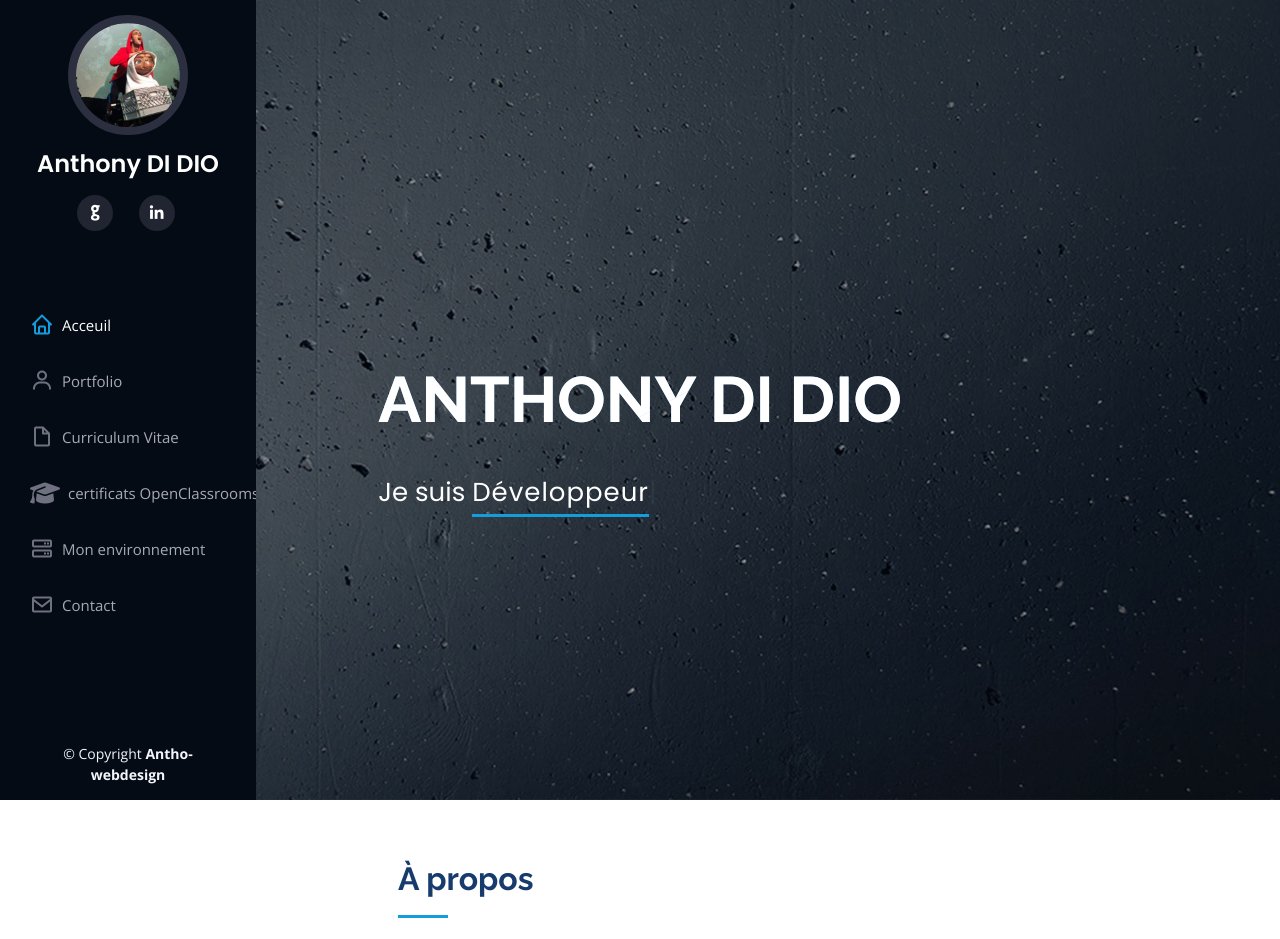
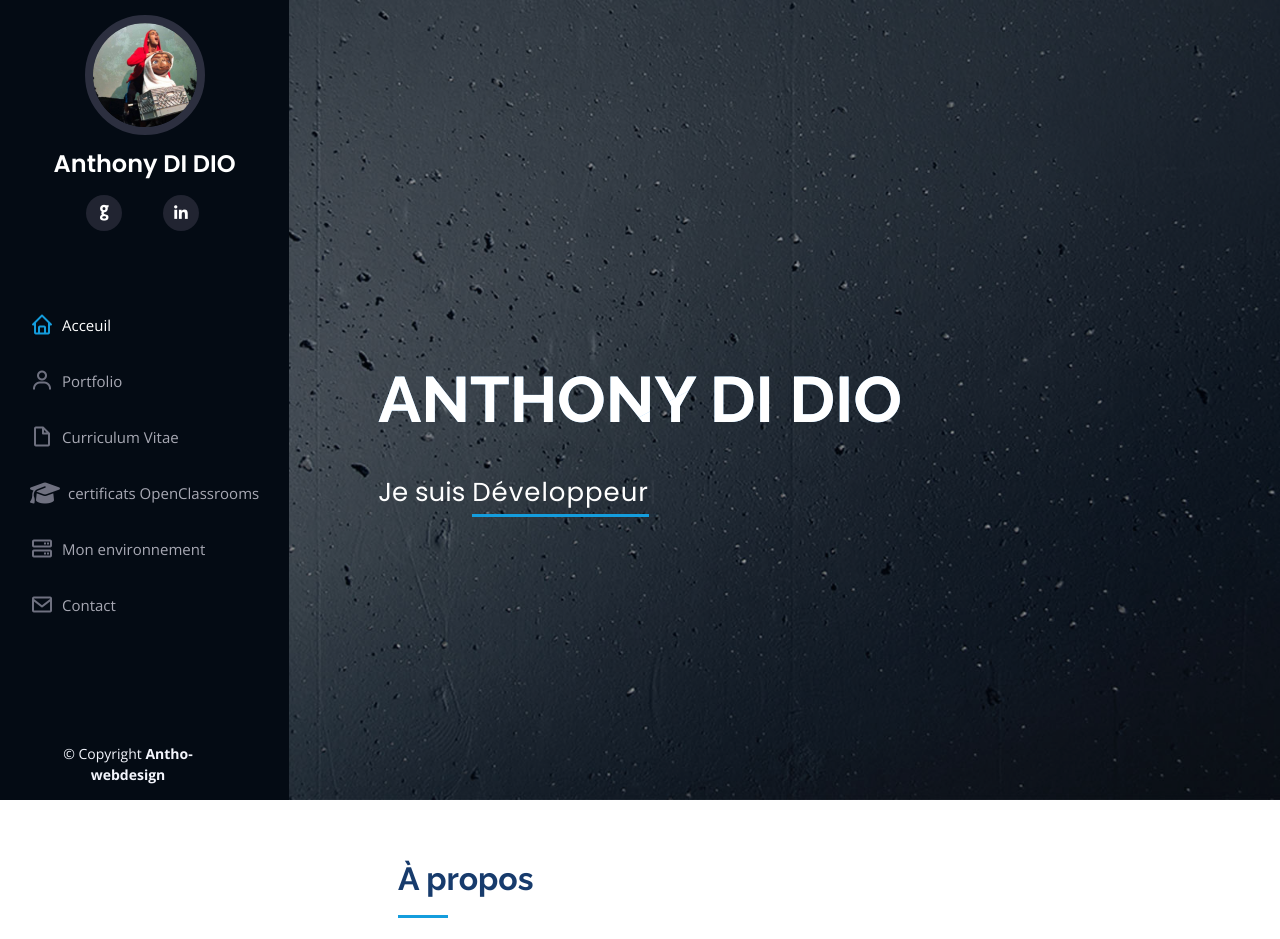
Before and after one commit to antho635/i-cv, a PHP site: page / in a window 1280 px wide. Shown: the top 939 px of the page. Run offline with PHP 8.4, Linux system fonts and the light colour scheme; some libraries are stand-ins or nearby versions.

Commit message:
redimension header en auto

```diff
--- a/assets/css/styles.css
+++ b/assets/css/styles.css
@@ -32,7 +32,7 @@ body {
   top: 0;
   left: 0;
   bottom: 0;
-  width: 20%;
+  width: auto;
   -webkit-transition: all ease-in-out 0.5s;
   transition: all ease-in-out 0.5s;
   z-index: 9997;
--- a/assets/css/styles.scss
+++ b/assets/css/styles.scss
@@ -25,7 +25,7 @@
         top: 0;
         left: 0;
         bottom: 0;
-        width: 20%;
+        width: auto;
         -webkit-transition: all ease-in-out 0.5s;
         transition: all ease-in-out 0.5s;
         z-index: 9997;
```
Also changed, not shown: assets/css/layout.css, 2 other files.
